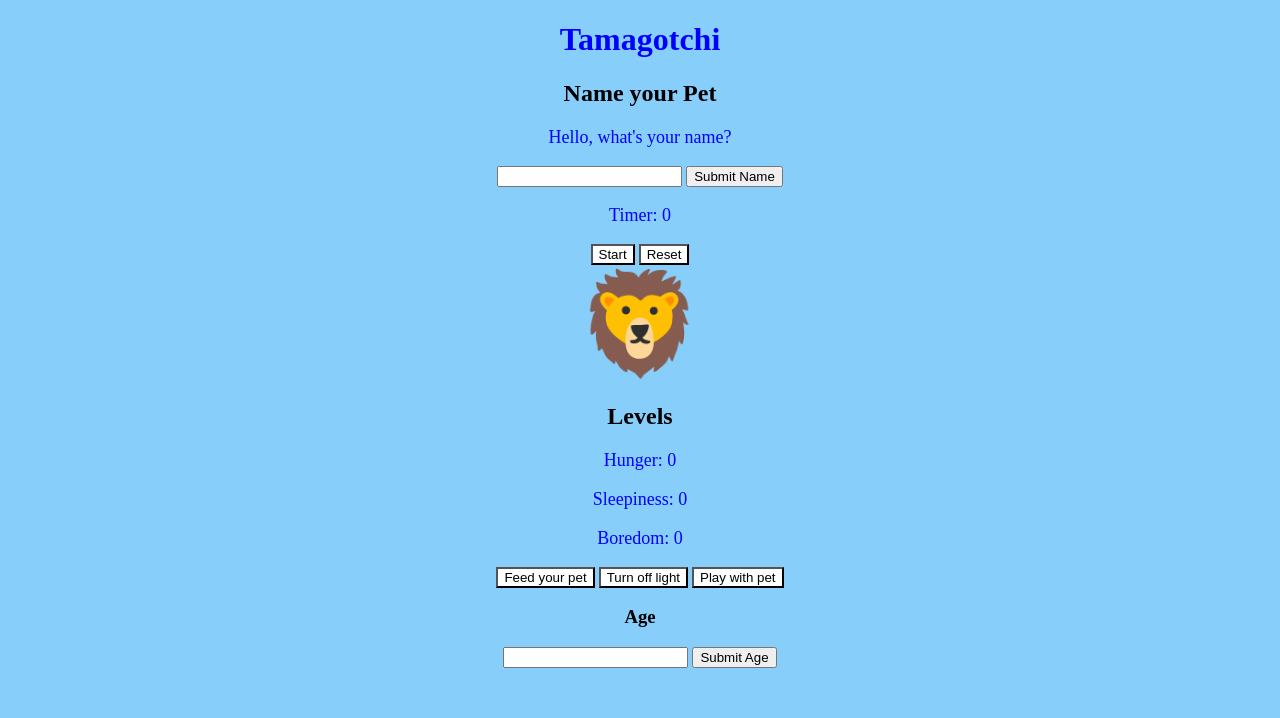
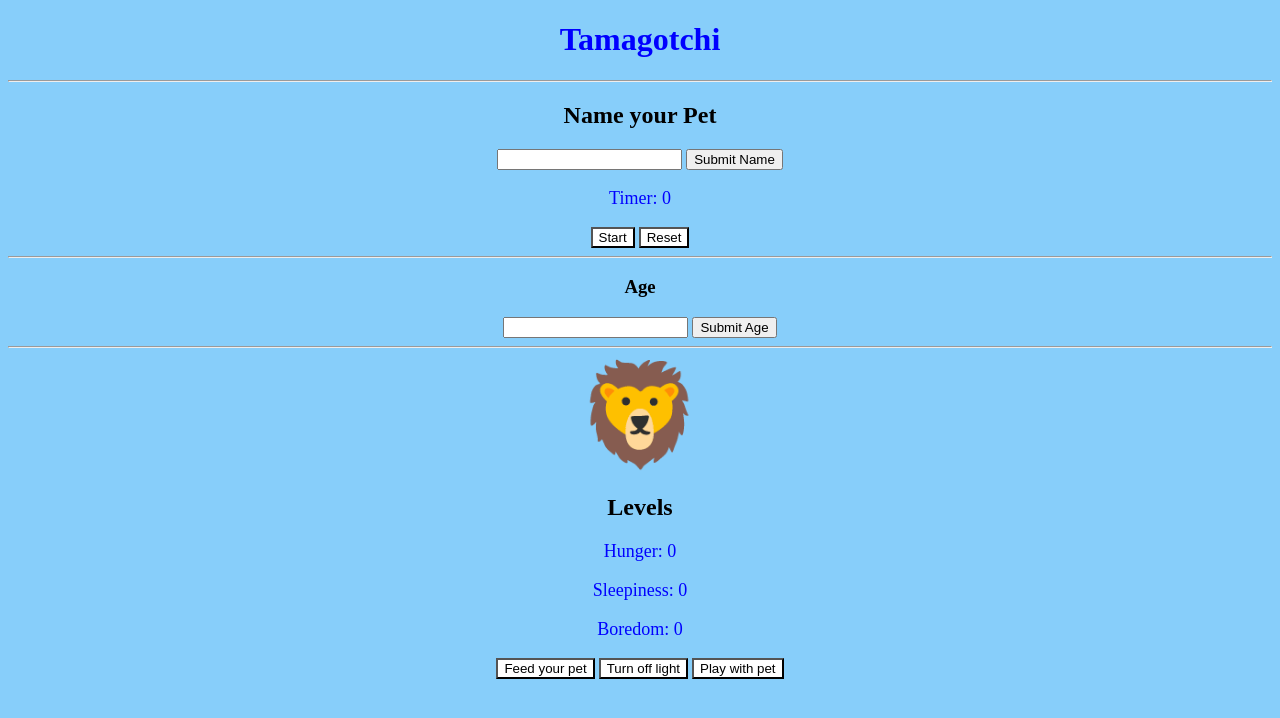
Before and after one commit to EmilyJarecki/tamagotchi, a plain HTML site: page index.html in a window 1280 px wide. Drawn offline with Linux system fonts and the light colour scheme.

Commit message:
age section moved to top

```diff
--- a/index.html
+++ b/index.html
@@ -12,8 +12,8 @@
 
 <body>
     <h1>Tamagotchi</h1>
-    <h2>Name your Pet</h2>
-        <p id="named">Hello, what's your name?</p>
+    <hr>
+    <h2 id="named">Name your Pet</h2>
         <form>
         <input type="text" id="name">
         <input type="button" id="submit_name" onclick="form.style.display='none'" value="Submit Name">
@@ -23,7 +23,16 @@
                 <button id="startTimer">Start</button>
                 <button id="reset">Reset</button>
             </section>
-
+            <hr>
+            <section>
+                <h3>Age</h3>
+                <p class="output" id="output1"></p>
+                <form>
+                <input type="number" id="tbuser">
+                <input type="button" id="submit_age" onclick="form.style.display='none'" value="Submit Age">
+                </form>
+            </section>
+            <hr>
         <h2 class="lion_tamagotchi">🦁</h2>
         <h2 class="levels">Levels</h2>
             <section>
@@ -37,21 +46,5 @@
                 <button id="play">Play with pet</button>
             </section>
 
-            <section>
-                <h3>Age</h3>
-                <p class="output" id="output1"></p>
-                <form>
-                <input type="number" id="tbuser">
-                <input type="button" id="submit_age" onclick="form.style.display='none'" value="Submit Age">
-                </form>
-            </section>
-
-
-
-
-
-
-
-
 </body>
 </html>
```
